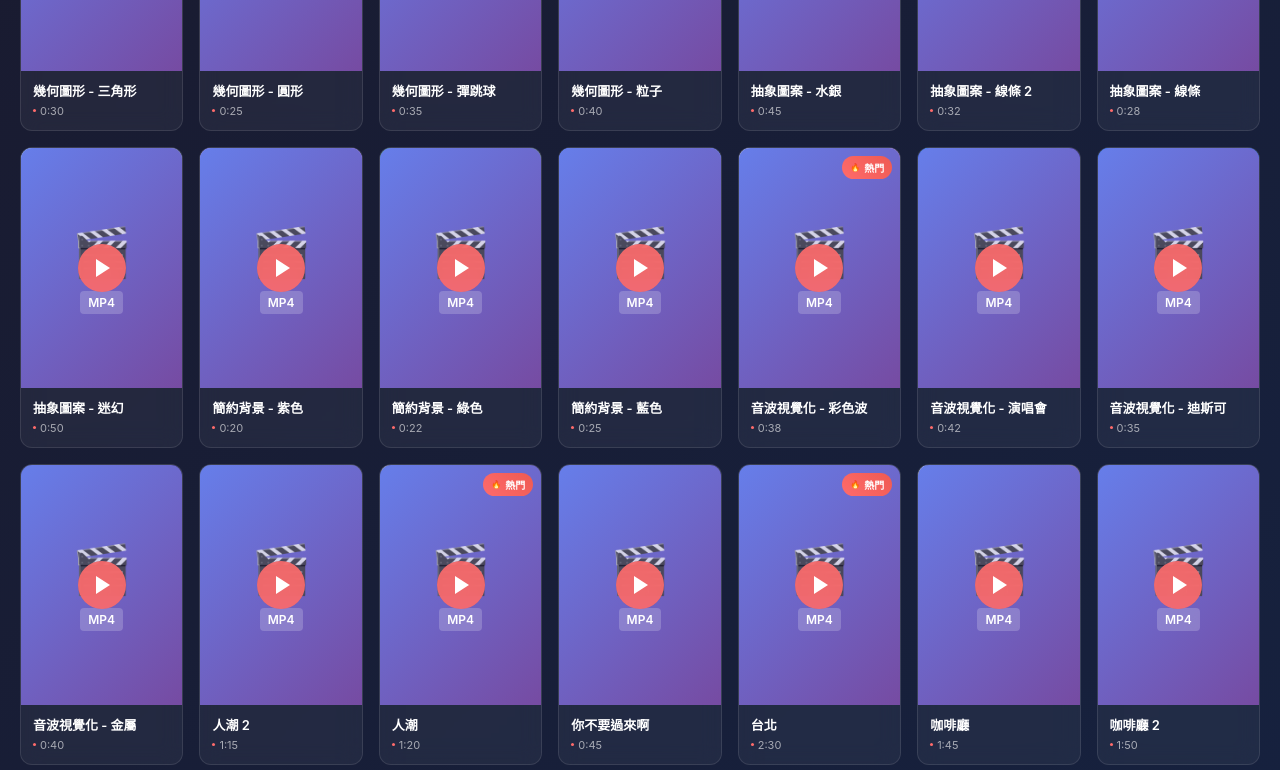
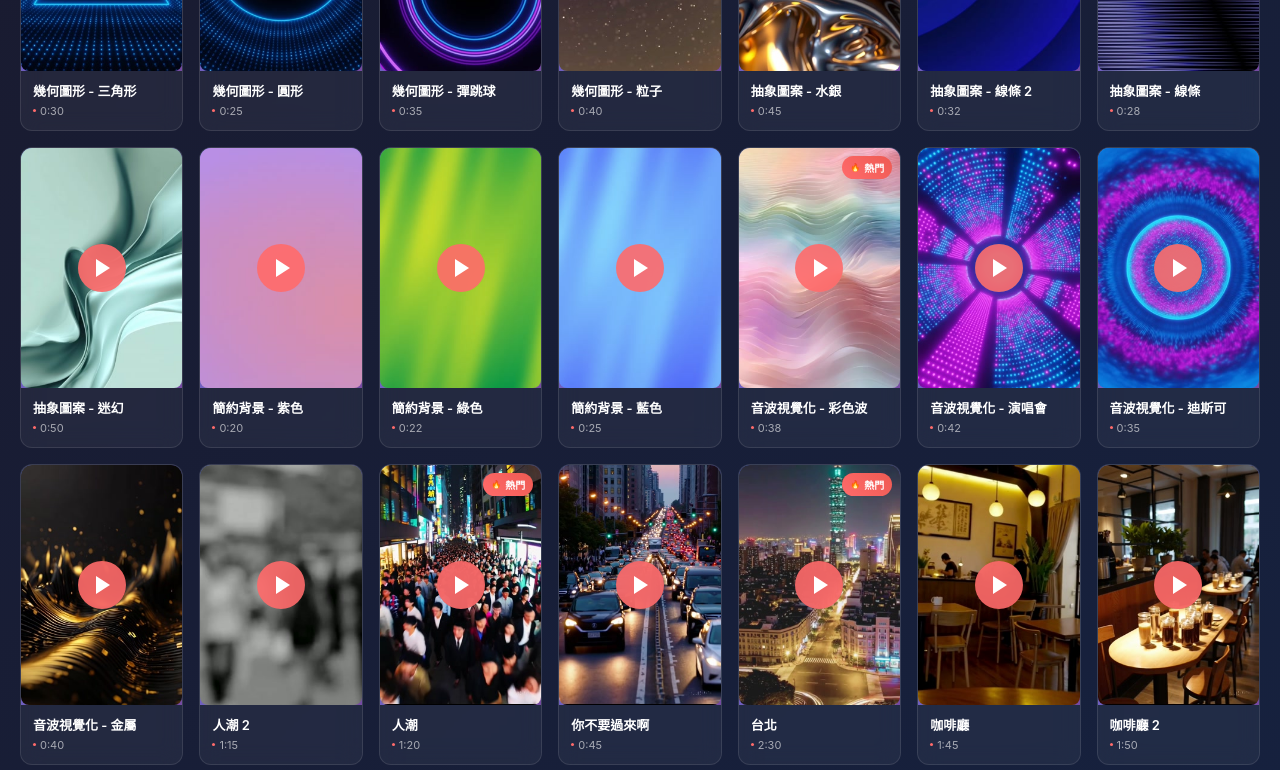
Before and after one commit to rocavence/sv-video-library, a plain HTML site: page index.html in a window 1280 px wide. Shown: the part 489-1259 px from the top of the page. Drawn offline with Linux system fonts and the light colour scheme.

Commit message:
修正縮圖路徑 - 桌面版手機版統一使用縮圖

```diff
--- a/index.html
+++ b/index.html
@@ -743,19 +743,13 @@
         function createVideoItem(video) {
             const trendingBadge = video.trending ? '<div class="trending-badge">熱門</div>' : '';
 
-            // 生成縮圖路徑
+            // 生成縮圖路徑 - 修正路徑轉換
             let thumbnailPath = video.path
-                .replace('街聲波影片/', 'thumbnails/')
+                .replace('街聲波影片/', './thumbnails/')  // 加上 ./
                 .replace(/\.mp4$/i, '.jpg');
 
-            // URL 編碼中文字符
-            const pathParts = thumbnailPath.split('/');
-            for (let i = 0; i < pathParts.length; i++) {
-                if (i > 0) { // 跳過第一個空字符串
-                    pathParts[i] = encodeURIComponent(pathParts[i]);
-                }
-            }
-            thumbnailPath = pathParts.join('/');
+            console.log('Video:', video.name);
+            console.log('Thumbnail path:', thumbnailPath);
 
             return `
                 <div class="video-item" onclick="playVideo('${video.path}')">
@@ -764,9 +758,9 @@
                         <img class="thumbnail-image"
                              src="${thumbnailPath}"
                              alt="${video.title}"
-                             onload="this.style.display='block'"
-                             onerror="showPlaceholder(this)">
-                        <div class="thumbnail-placeholder">
+                             onload="console.log('✅ Loaded:', '${video.name}'); this.style.display='block'; this.nextElementSibling.style.display='none';"
+                             onerror="console.log('❌ Failed:', '${video.name}', this.src); showPlaceholder(this)">
+                        <div class="thumbnail-placeholder" style="display: flex;">
                             <div class="video-icon">🎬</div>
                             <div class="video-format">MP4</div>
                         </div>
```
